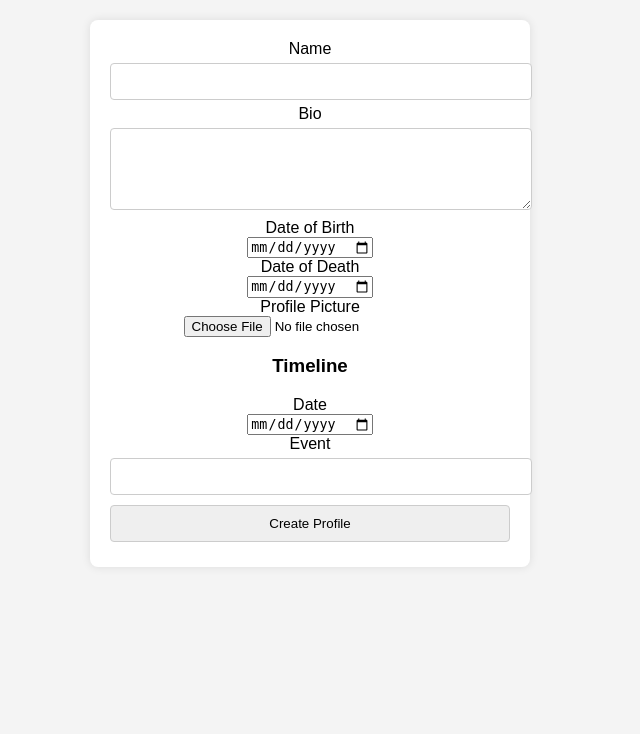
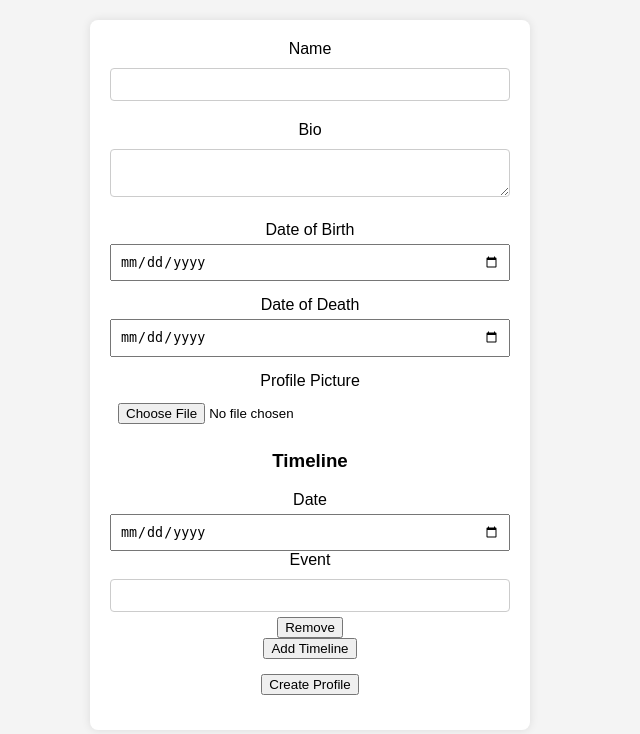
Before and after one commit to Superbumas/imortis-linode, a Flask app: page /create_profile in a window 1280 px wide. Shown: the top 734 px of the page, without its empty margins (330-970 px from the left). Run offline with Flask 2, Linux system fonts and the light colour scheme; the visitor is signed in with stand-in values (Sample User, id 1).

Commit message:
create profile

```diff
--- a/templates/create_profile.html
+++ b/templates/create_profile.html
@@ -5,69 +5,118 @@
     <meta name="viewport" content="width=device-width, initial-scale=1.0">
     <title>Create Profile</title>
     <link rel="stylesheet" href="{{ url_for('static', filename='css/styles.css') }}">
+    <script src="https://cdn.jsdelivr.net/npm/vue@2"></script>
+    <script src="https://cdn.jsdelivr.net/npm/axios/dist/axios.min.js"></script>
+    <style>
+        .form-group {
+            margin-bottom: 15px;
+        }
+        .form-group label {
+            display: block;
+            margin-bottom: 5px;
+        }
+        .form-group input, .form-group textarea, .form-group select {
+            width: 100%;
+            padding: 8px;
+            box-sizing: border-box;
+        }
+        .form-group .error {
+            color: red;
+            display: none; /* Hide error messages */
+        }
+    </style>
 </head>
 <body>
     <div id="app">
-        <form method="POST" enctype="multipart/form-data">
-            {{ form.hidden_tag() }}
-            <div>
-                {{ form.name.label }}<br>
-                {{ form.name(size=32) }}<br>
-                {% for error in form.name.errors %}
-                    <span style="color: red;">[{{ error }}]</span>
-                {% endfor %}
+        <create-profile></create-profile>
     </div>
-            <div>
-                {{ form.bio.label }}<br>
-                {{ form.bio(rows=4, cols=40) }}<br>
-                {% for error in form.bio.errors %}
-                    <span style="color: red;">[{{ error }}]</span>
-                {% endfor %}
+
+    <script>
+        Vue.component('create-profile', {
+            data: function() {
+                return {
+                    form: {
+                        name: '',
+                        bio: '',
+                        date_of_birth: '',
+                        date_of_death: '',
+                        profile_picture: null,
+                        timelines: [{ date: '', event: '' }]
+                    },
+                    errors: {}
+                }
+            },
+            methods: {
+                addTimeline() {
+                    this.form.timelines.push({ date: '', event: '' });
+                },
+                removeTimeline(index) {
+                    this.form.timelines.splice(index, 1);
+                },
+                handleFileUpload(event) {
+                    this.form.profile_picture = event.target.files[0];
+                },
+                submitForm() {
+                    let formData = new FormData();
+                    for (let key in this.form) {
+                        if (key === 'timelines') {
+                            formData.append(key, JSON.stringify(this.form[key]));
+                        } else {
+                            formData.append(key, this.form[key]);
+                        }
+                    }
+                    axios.post('/create_profile', formData)
+                        .then(response => {
+                            alert('Profile created successfully!');
+                        })
+                        .catch(error => {
+                            this.errors = error.response.data.errors;
+                        });
+                }
+            },
+            template: `
+                <form @submit.prevent="submitForm" enctype="multipart/form-data">
+                    <div class="form-group">
+                        <label for="name">Name</label>
+                        <input type="text" v-model="form.name" id="name">
                     </div>
-            <div>
-                {{ form.date_of_birth.label }}<br>
-                {{ form.date_of_birth(type="date") }}<br>
-                {% for error in form.date_of_birth.errors %}
-                    <span style="color: red;">[{{ error }}]</span>
-                {% endfor %}
+                    <div class="form-group">
+                        <label for="bio">Bio</label>
+                        <textarea v-model="form.bio" id="bio"></textarea>
                     </div>
-            <div>
-                {{ form.date_of_death.label }}<br>
-                {{ form.date_of_death(type="date") }}<br>
-                {% for error in form.date_of_death.errors %}
-                    <span style="color: red;">[{{ error }}]</span>
-                {% endfor %}
+                    <div class="form-group">
+                        <label for="date_of_birth">Date of Birth</label>
+                        <input type="date" v-model="form.date_of_birth" id="date_of_birth">
                     </div>
-            <div>
-                {{ form.profile_picture.label }}<br>
-                {{ form.profile_picture }}<br>
-                {% for error in form.profile_picture.errors %}
-                    <span style="color: red;">[{{ error }}]</span>
-                {% endfor %}
+                    <div class="form-group">
+                        <label for="date_of_death">Date of Death</label>
+                        <input type="date" v-model="form.date_of_death" id="date_of_death">
                     </div>
-            <div>
+                    <div class="form-group">
+                        <label for="profile_picture">Profile Picture</label>
+                        <input type="file" @change="handleFileUpload" id="profile_picture">
+                    </div>
+                    <div class="form-group">
                         <h3>Timeline</h3>
-                {% for timeline_form in form.timelines %}
-                    <div>
-                        {{ timeline_form.date.label }}<br>
-                        {{ timeline_form.date(type="date") }}<br>
-                        {% for error in timeline_form.date.errors %}
-                            <span style="color: red;">[{{ error }}]</span>
-                        {% endfor %}
+                        <div v-for="(timeline, index) in form.timelines" :key="index">
+                            <label for="timeline_date">Date</label>
+                            <input type="date" v-model="timeline.date" :id="'timeline_date_' + index">
+                            <label for="timeline_event">Event</label>
+                            <input type="text" v-model="timeline.event" :id="'timeline_event_' + index">
+                            <button type="button" @click="removeTimeline(index)">Remove</button>
                         </div>
-                    <div>
-                        {{ timeline_form.event.label }}<br>
-                        {{ timeline_form.event(size=32) }}<br>
-                        {% for error in timeline_form.event.errors %}
-                            <span style="color: red;">[{{ error }}]</span>
-                        {% endfor %}
+                        <button type="button" @click="addTimeline">Add Timeline</button>
                     </div>
-                {% endfor %}
-            </div>
-            <div>
-                {{ form.submit() }}
+                    <div class="form-group">
+                        <button type="submit">Create Profile</button>
                     </div>
                 </form>
-    </div>
+            `
+        });
+
+        new Vue({
+            el: '#app'
+        });
+    </script>
 </body>
 </html>
```
Lines whose indentation alone changed are shown as unchanged.
